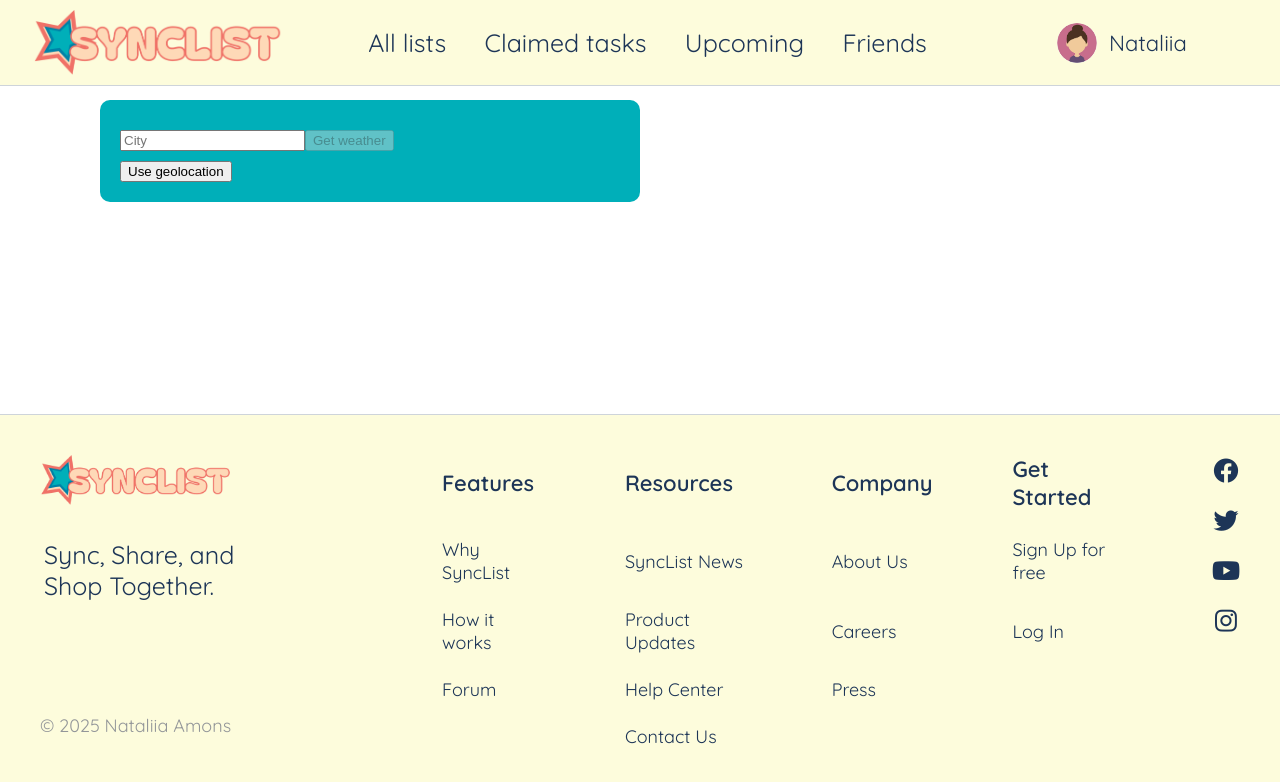
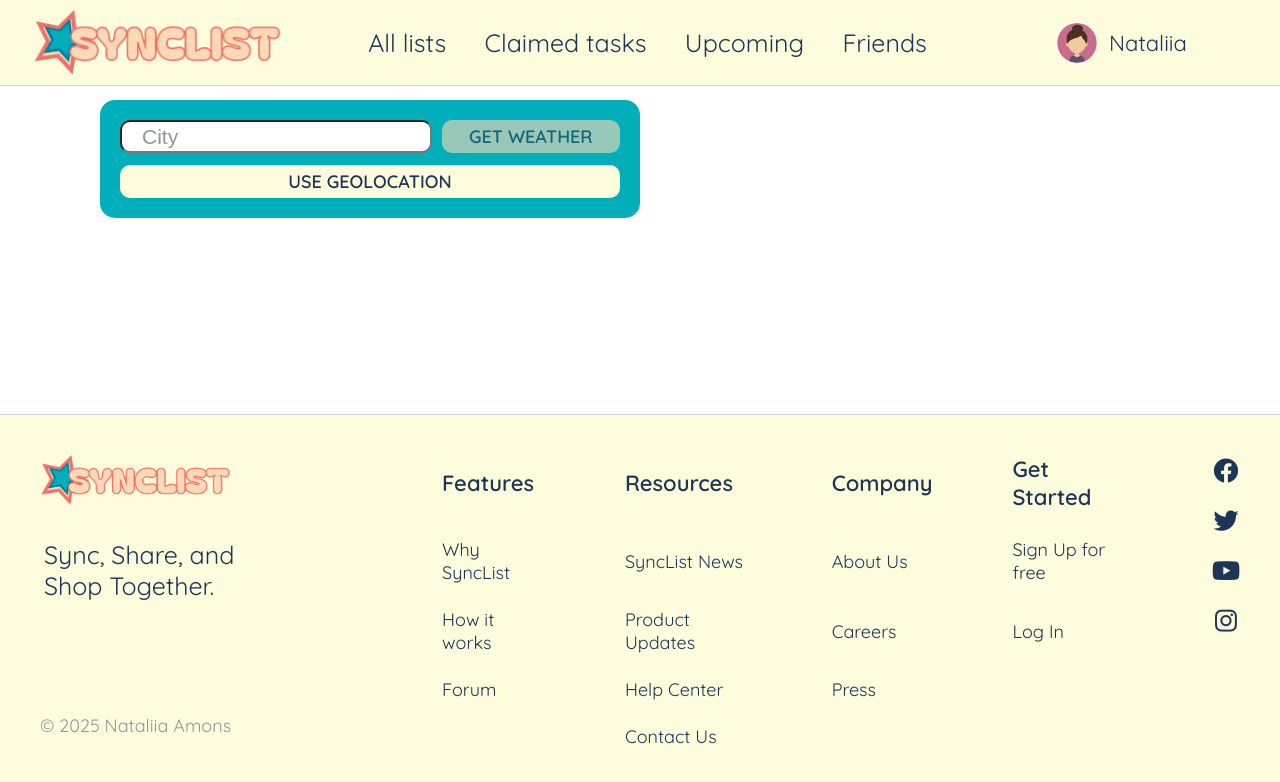
Before and after one commit to NataliiaAmons/SyncList, a React (Create React App) app in the folder sync-list-react/: page / in a window 1280 px wide. Shown: the top 782 px of the page. Built offline with nearby package versions, Linux system fonts and the light colour scheme.

Commit message:
React: Adding styles for widget form

```diff
--- a/sync-list-react/src/components/Weather.js
+++ b/sync-list-react/src/components/Weather.js
@@ -37,6 +37,7 @@ export default function Weather() {
       {/*Submit form*/}
       <div>
         <form
+          className="form-city"
           onSubmit={(e) => {
             e.preventDefault();
             fetchWeather(false);
@@ -51,14 +52,14 @@ export default function Weather() {
           ></input>
           <button
             type="submit"
-            className="weather-button"
+            className="city-submit-button bg-secondary"
             disabled={isLoading || inputCity.trim() === ""}
           >
             Get weather
           </button>
         </form>
         <button
-          className="weather-button"
+          className="use-location-button bg-support"
           onClick={() => fetchWeather(true)}
           disabled={isLoading}
         >
--- a/sync-list-react/src/styles/global.css
+++ b/sync-list-react/src/styles/global.css
@@ -1,7 +1,8 @@
 @import url("https://fonts.googleapis.com/css2?family=Quicksand:wght@300..700&display=swap");
 @import url("https://cdnjs.cloudflare.com/ajax/libs/font-awesome/6.4.2/css/all.min.css");
 
-body {
+body,
+button {
   font-family: "Quicksand", sans-serif;
   font-size: 25px;
   margin: 0px;
@@ -11,3 +12,42 @@ body {
 p {
   margin: 0px;
 }
+
+button {
+  padding: 10px 0px;
+  width: 100%;
+  border: none;
+  border-radius: 10px;
+  font-size: 20px;
+  font-weight: 600;
+  text-transform: uppercase;
+  transition: opacity 0.15s;
+}
+
+button:hover {
+  opacity: 0.5;
+}
+
+button:active {
+  opacity: 0.3;
+}
+
+button:disabled {
+  opacity: 0.3;
+}
+button:disabled:hover {
+  cursor: not-allowed;
+}
+
+input {
+  width: 100%;
+  padding: 12px 20px;
+  display: inline-block;
+  border-radius: 10px;
+  box-sizing: border-box;
+  font-size: 21px;
+}
+
+input::placeholder {
+  color: var(--dark-gray-color);
+}
--- a/sync-list-react/src/styles/weather-widget.css
+++ b/sync-list-react/src/styles/weather-widget.css
@@ -2,39 +2,71 @@
   display: flex;
   flex-direction: column;
   padding: 20px;
-
-  border-radius: 10px;
-
+  gap: 20px;
+  border-radius: 15px;
   max-width: 500px;
   margin-left: 100px;
 }
 
-.next-days {
+/* Forms and buttons */
+.form-city {
   display: flex;
   flex-direction: row;
-  align-items: center;
-  justify-content: center;
-  gap: 30px;
-  width: 100%;
+  margin-bottom: 10px;
+  gap: 10px;
 }
 
-.one-day {
-  text-align: center;
-  font-size: 20px;
-  text-transform: uppercase;
-  flex: 1;
+.city-input {
+  flex: 3;
+  padding: 0 20px;
 }
 
-.one-weekday {
-  font-weight: 700;
+button {
+  flex: 2;
+  padding: 5px 0px;
+  width: 100%;
+  font-size: 18px;
 }
 
+button:hover {
+  opacity: 0.8;
+}
+
+button:disabled {
+  opacity: 0.6;
+}
+
+/* Current day */
 .current-day {
   display: grid;
   grid-template-rows: 2fr 1fr;
   align-items: center;
   justify-items: center;
   margin-bottom: 20px;
+}
+
+.current-temp {
+  grid-column: 1 / 2;
+  grid-row: 1 / 2;
+  font-size: 50px;
+  justify-self: center;
+  align-self: end;
+}
+
+.current-descript {
+  grid-column: 1 / 2;
+  grid-row: 2 / 3;
+  justify-self: center;
+  align-self: start;
+  text-wrap: wrap;
+  font-size: 18px;
+}
+
+.current-weather-icon {
+  grid-column: 2 / 3;
+  grid-row: 1 / 3;
+  display: block;
+  height: 100px;
 }
 
 .current-info {
@@ -63,26 +95,23 @@
   font-size: 20px;
 }
 
-.current-temp {
-  grid-column: 1 / 2;
-  grid-row: 1 / 2;
-  font-size: 50px;
-  justify-self: center;
-  align-self: end;
+/* Next days */
+.next-days {
+  display: flex;
+  flex-direction: row;
+  align-items: center;
+  justify-content: center;
+  gap: 30px;
+  width: 100%;
 }
 
-.current-weather-icon {
-  grid-column: 2 / 3;
-  grid-row: 1 / 3;
-  display: block;
-  height: 100px;
+.one-day {
+  text-align: center;
+  font-size: 20px;
+  text-transform: uppercase;
+  flex: 1;
 }
 
-.current-descript {
-  grid-column: 1 / 2;
-  grid-row: 2 / 3;
-  justify-self: center;
-  align-self: start;
-  text-wrap: wrap;
-  font-size: 18px;
+.one-weekday {
+  font-weight: 700;
 }
```
